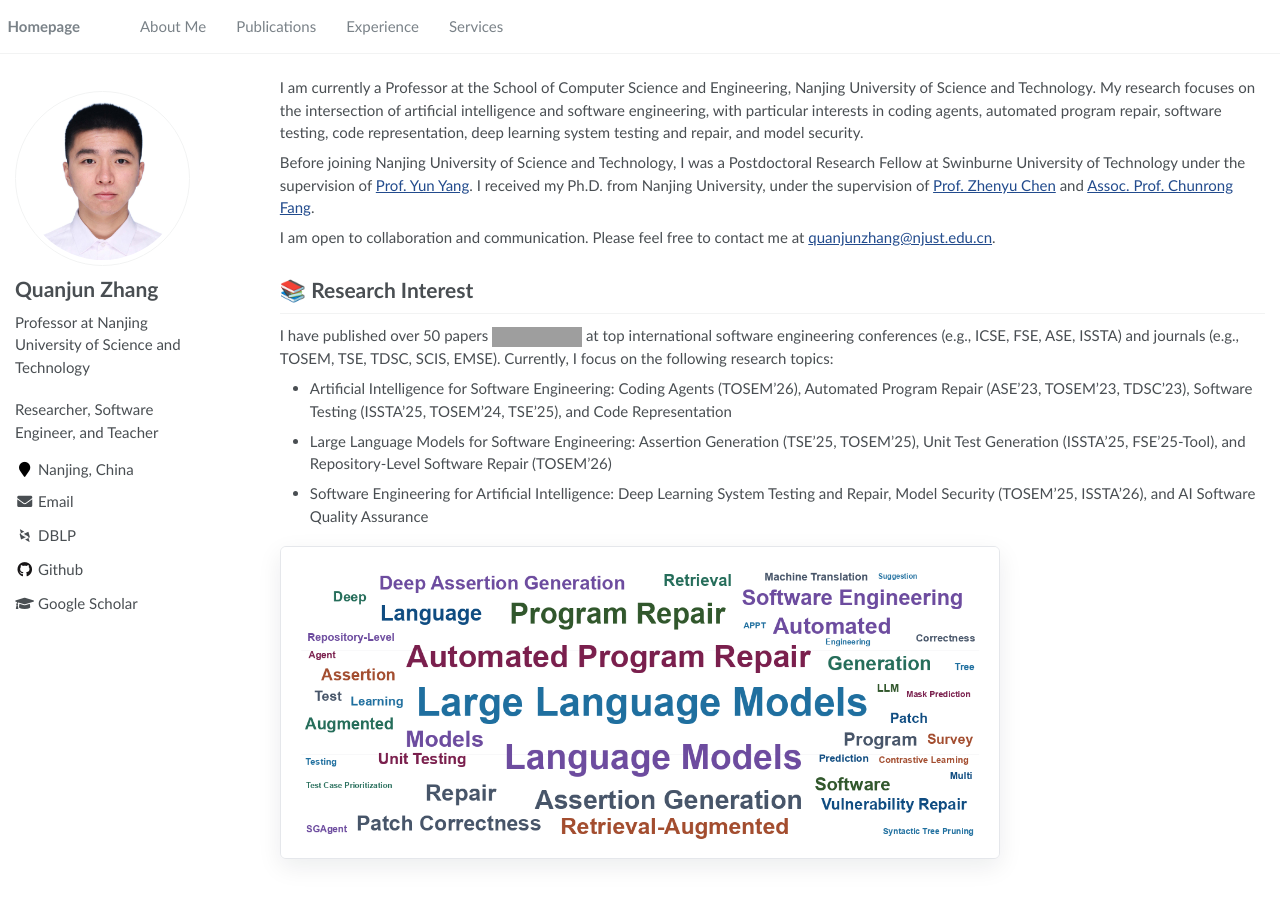
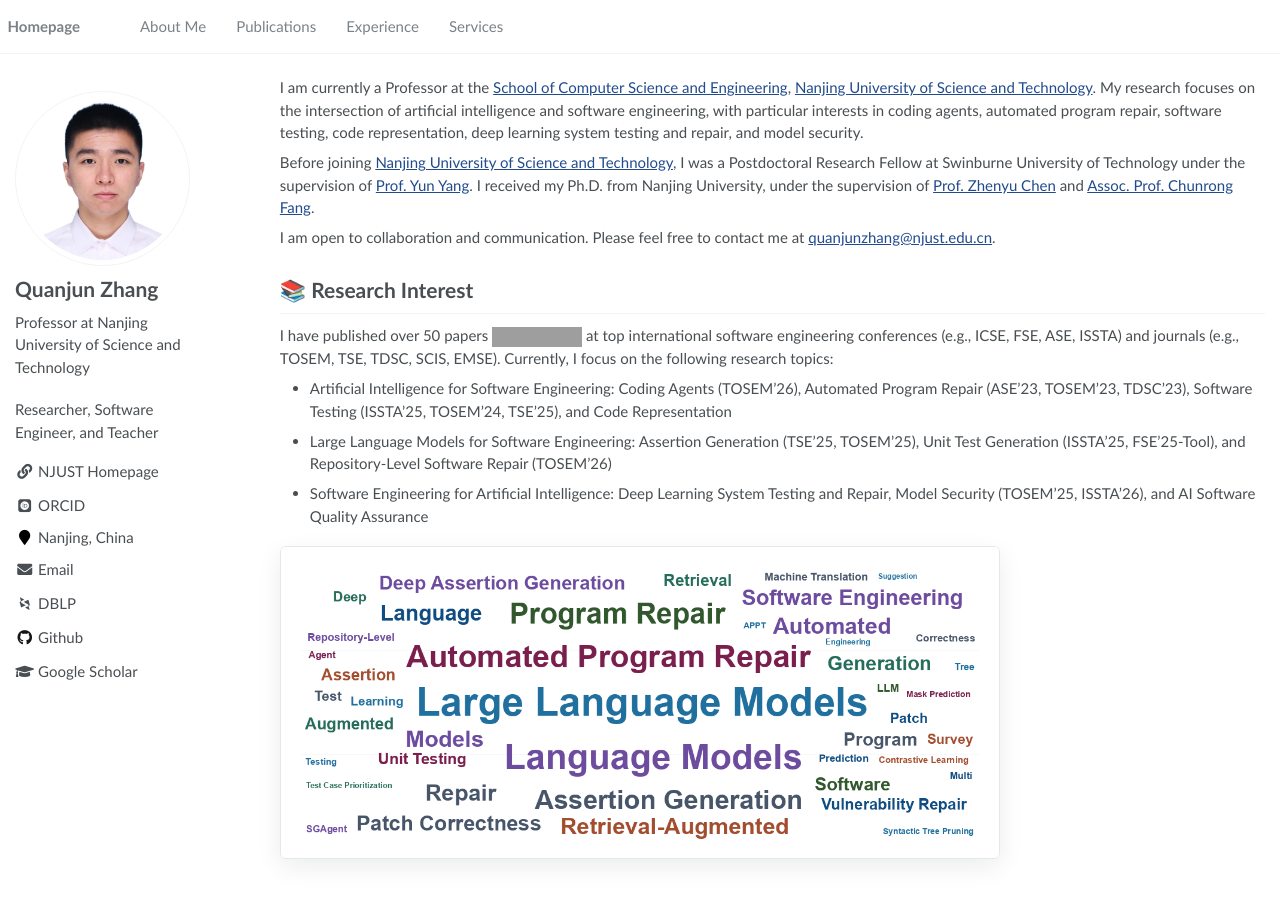
Before and after one commit to QuanjunZhang/quanjunzhang.github.io, a Jekyll site: the page built from _pages/about.md, in a window 1280 px wide and 900 px high. Built offline with Jekyll 4.4.1, drawn with Linux system fonts in a browser that asks for light colours; some web fonts are replaced; grey boxes are pictures that could not be loaded.

Commit message:
Add homepage profile links

```diff
--- a/_includes/author-profile.html
+++ b/_includes/author-profile.html
@@ -18,6 +18,12 @@
     <ul class="author__urls social-icons">
       {% if site.description %}
         <li><div style="white-space: normal; margin-bottom: 1em;">{{ site.description }}</div></li>
+      {% endif %}
+      {% if page.url == "/" or page.permalink == "/" %}
+        <li><a href="https://teacher.njust.edu.cn/jsj/zqj/list.htm"><i class="fas fa-fw fa-link" aria-hidden="true"></i> NJUST Homepage</a></li>
+      {% endif %}
+      {% if page.url == "/" or page.permalink == "/" %}
+        <li><a href="https://orcid.org/0000-0002-2495-3805"><i class="ai ai-orcid-square ai-fw"></i> ORCID</a></li>
       {% endif %}
       {% if author.location %}
         <li><i class="fa fa-fw fa-map-marker" aria-hidden="true"></i> {{ author.location }}</li>
@@ -123,6 +129,9 @@
 {% endif %}
     </ul>
       <div class="author__urls_sm">
+      {% if page.url == "/" or page.permalink == "/" %}
+        <a href="https://orcid.org/0000-0002-2495-3805"><i class="ai ai-orcid-square ai-fw"></i></a>
+      {% endif %}
       {% if author.uri %}
         <a href="{{ author.uri }}"><i class="fas fa-fw fa-link" aria-hidden="true"></i></a>
       {% endif %}
--- a/_pages/about.md
+++ b/_pages/about.md
@@ -9,9 +9,9 @@
 
 <span class='anchor' id='about-me'></span>
 
-I am currently a Professor at the School of Computer Science and Engineering, Nanjing University of Science and Technology. My research focuses on the intersection of artificial intelligence and software engineering, with particular interests in coding agents, automated program repair, software testing, code representation, deep learning system testing and repair, and model security.
+I am currently a Professor at the [School of Computer Science and Engineering](https://cs.njust.edu.cn/), [Nanjing University of Science and Technology](https://www.njust.edu.cn/). My research focuses on the intersection of artificial intelligence and software engineering, with particular interests in coding agents, automated program repair, software testing, code representation, deep learning system testing and repair, and model security.
 
-Before joining Nanjing University of Science and Technology, I was a Postdoctoral Research Fellow at Swinburne University of Technology under the supervision of [Prof. Yun Yang](https://www.swinburne.edu.au/research/our-research/access-our-research/find-a-researcher-or-supervisor/researcher-profile/?id=yyang). I received my Ph.D. from Nanjing University, under the supervision of [Prof. Zhenyu Chen](https://scholar.google.com/citations?user=HQWxCnkAAAAJ) and [Assoc. Prof. Chunrong Fang](https://scholar.google.com/citations?user=S3Rd5TgAAAAJ).
+Before joining [Nanjing University of Science and Technology](https://www.njust.edu.cn/), I was a Postdoctoral Research Fellow at Swinburne University of Technology under the supervision of [Prof. Yun Yang](https://www.swinburne.edu.au/research/our-research/access-our-research/find-a-researcher-or-supervisor/researcher-profile/?id=yyang). I received my Ph.D. from Nanjing University, under the supervision of [Prof. Zhenyu Chen](https://scholar.google.com/citations?user=HQWxCnkAAAAJ) and [Assoc. Prof. Chunrong Fang](https://scholar.google.com/citations?user=S3Rd5TgAAAAJ).
 
 I am open to collaboration and communication. Please feel free to contact me at [quanjunzhang@njust.edu.cn](mailto:quanjunzhang@njust.edu.cn).
 
```
